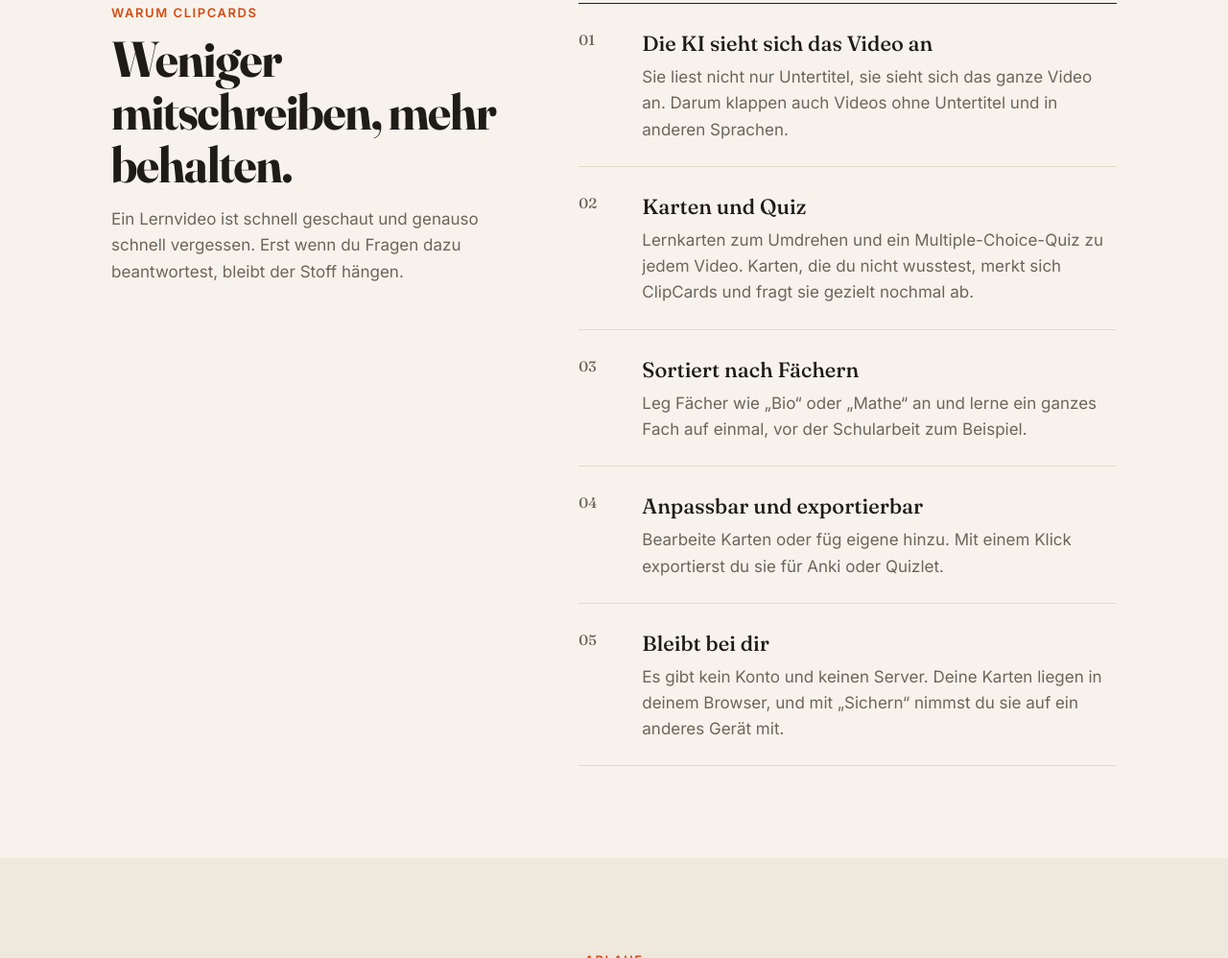
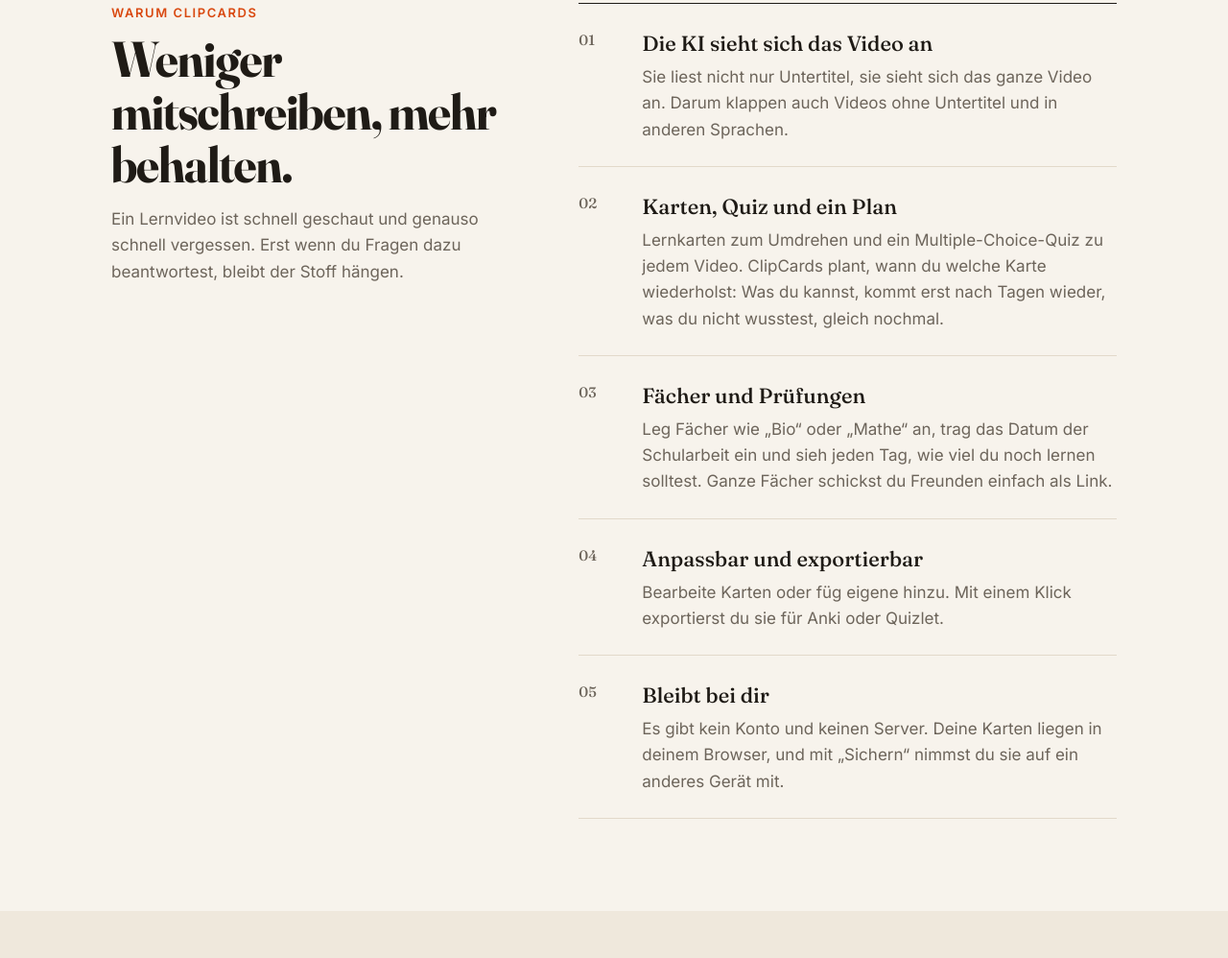
Before and after one commit to xeminz/clipcards, a plain HTML site: page index.html in a window 1280 px wide. Shown: the part 1057-2055 px from the top of the page at 96% size. Drawn offline with Linux system fonts and the light colour scheme.

Commit message:
README und Website: neue Funktionen

```diff
--- a/index.html
+++ b/index.html
@@ -216,8 +216,8 @@
       </div>
       <div class="rows">
         <div class="row"><span class="n">01</span><div><h3>Die KI sieht sich das Video an</h3><p>Sie liest nicht nur Untertitel, sie sieht sich das ganze Video an. Darum klappen auch Videos ohne Untertitel und in anderen Sprachen.</p></div></div>
-        <div class="row"><span class="n">02</span><div><h3>Karten und Quiz</h3><p>Lernkarten zum Umdrehen und ein Multiple-Choice-Quiz zu jedem Video. Karten, die du nicht wusstest, merkt sich ClipCards und fragt sie gezielt nochmal ab.</p></div></div>
-        <div class="row"><span class="n">03</span><div><h3>Sortiert nach Fächern</h3><p>Leg Fächer wie „Bio“ oder „Mathe“ an und lerne ein ganzes Fach auf einmal, vor der Schularbeit zum Beispiel.</p></div></div>
+        <div class="row"><span class="n">02</span><div><h3>Karten, Quiz und ein Plan</h3><p>Lernkarten zum Umdrehen und ein Multiple-Choice-Quiz zu jedem Video. ClipCards plant, wann du welche Karte wiederholst: Was du kannst, kommt erst nach Tagen wieder, was du nicht wusstest, gleich nochmal.</p></div></div>
+        <div class="row"><span class="n">03</span><div><h3>Fächer und Prüfungen</h3><p>Leg Fächer wie „Bio“ oder „Mathe“ an, trag das Datum der Schularbeit ein und sieh jeden Tag, wie viel du noch lernen solltest. Ganze Fächer schickst du Freunden einfach als Link.</p></div></div>
         <div class="row"><span class="n">04</span><div><h3>Anpassbar und exportierbar</h3><p>Bearbeite Karten oder füg eigene hinzu. Mit einem Klick exportierst du sie für Anki oder Quizlet.</p></div></div>
         <div class="row"><span class="n">05</span><div><h3>Bleibt bei dir</h3><p>Es gibt kein Konto und keinen Server. Deine Karten liegen in deinem Browser, und mit „Sichern“ nimmst du sie auf ein anderes Gerät mit.</p></div></div>
       </div>
```
Also changed, not shown: README.md.
